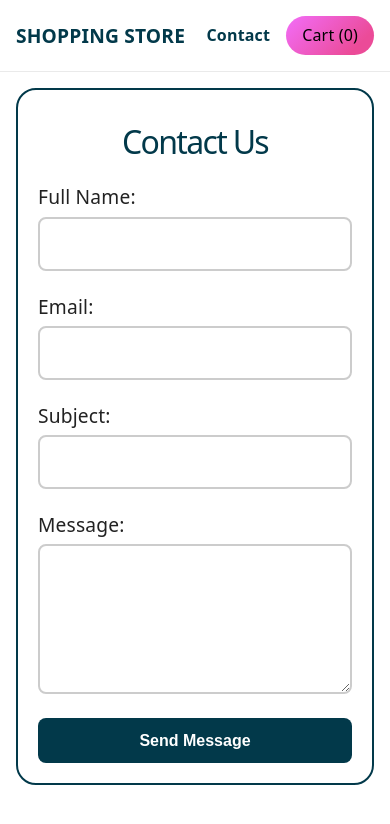
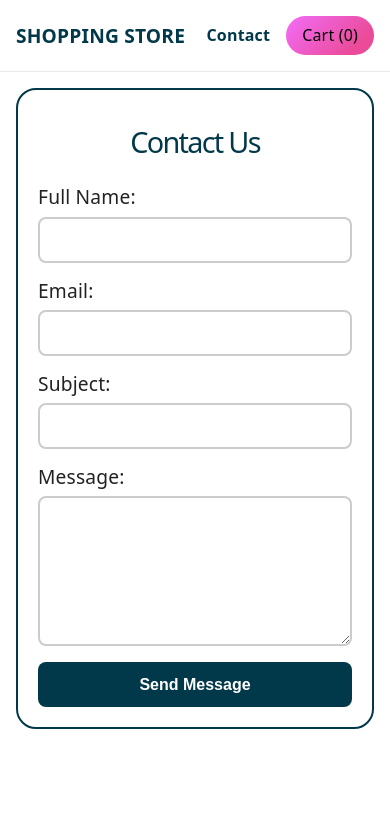
Before and after one commit to NoroffFEU/jsfw-2025-v1-emmelin-frameworks-ca, a React (Vite) app: page /contact in a window 390 px wide. Shown: the top 824 px of the page. Built offline with nearby package versions, Linux system fonts and the light colour scheme.

Commit message:
Added more responsiveness, and enabled strict Typescript mode

```diff
--- a/src/pages/Checkout.module.css
+++ b/src/pages/Checkout.module.css
@@ -28,3 +28,18 @@
   font-size: 1.1rem;
   font-weight: 700;
 }
+
+@media (max-width: 600px) {
+  .cartPage {
+    padding: 1rem;
+    margin: 0 15px;
+  }
+
+  .cartPage h1 {
+    font-size: 1.8rem;
+  }
+
+  .cartPage p {
+    font-size: 1rem;
+  }
+}
--- a/src/pages/ContactPage.module.css
+++ b/src/pages/ContactPage.module.css
@@ -100,6 +100,19 @@
     padding: 1.25rem;
   }
   .title {
-    font-size: 2rem;
+    font-size: 1.8rem;
+  }
+
+  .label {
+    font-size: 0.8rem;
+  }
+
+  .form {
+    gap: 1rem;
+  }
+
+  .formGroup input {
+    padding: 0.75rem;
+    font-size: 1rem;
   }
 }
--- a/src/pages/Home.module.css
+++ b/src/pages/Home.module.css
@@ -104,6 +104,7 @@
 @media (max-width: 600px) {
   .container {
     padding: 1rem;
+    margin: 0 15px;
   }
 
   .hero {
--- a/src/pages/ProductPage.module.css
+++ b/src/pages/ProductPage.module.css
@@ -125,4 +125,14 @@
   .container {
     grid-template-columns: 1fr;
   }
+
+  .reviews {
+    padding: 0.5rem;
+    margin: 1rem;
+    line-height: 1.4;
+  }
+
+  .reviews p {
+    text-align: left;
+  }
 }
--- a/tsconfig.app.json
+++ b/tsconfig.app.json
@@ -16,6 +16,7 @@
     "jsx": "react-jsx",
 
     /* Linting */
+    "strict": true,
     "noUnusedLocals": true,
     "noUnusedParameters": true,
     "erasableSyntaxOnly": true,
```
